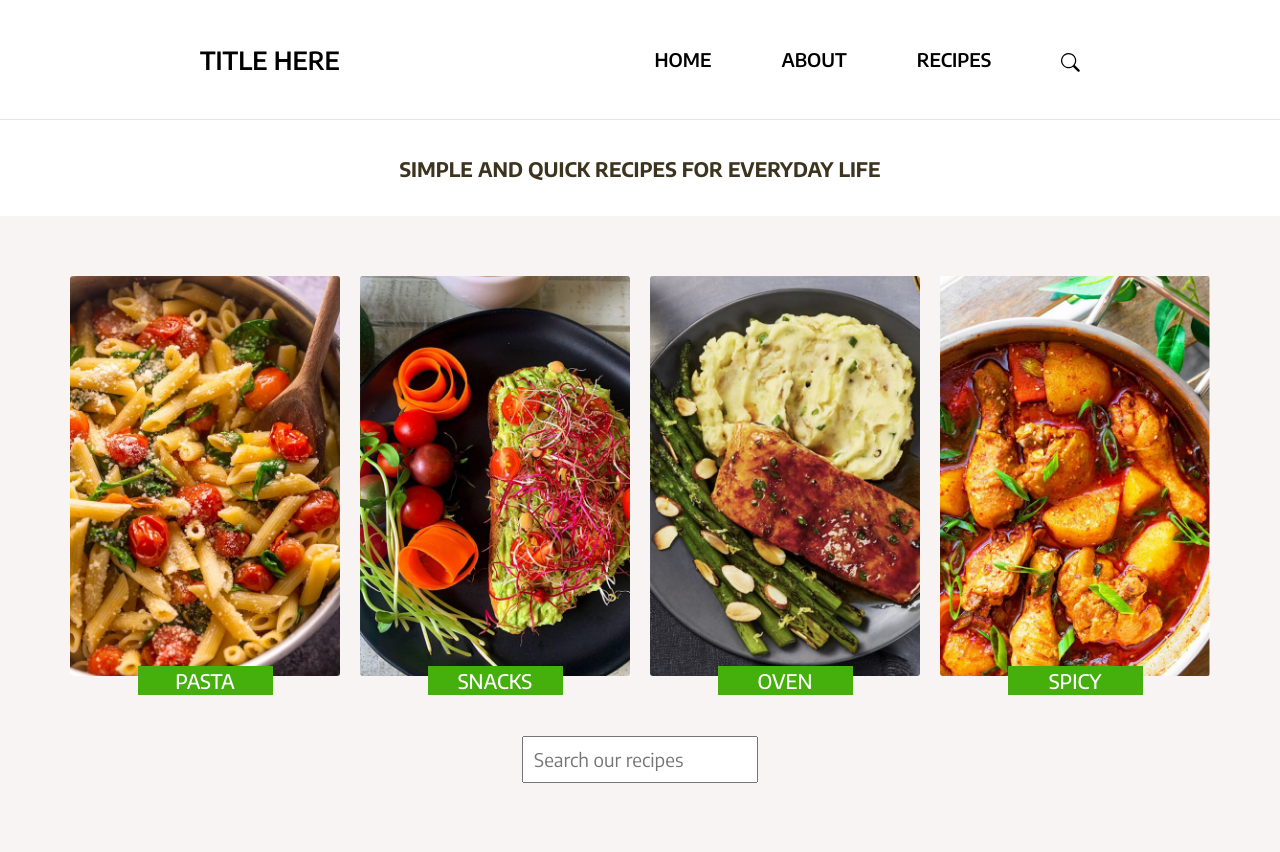
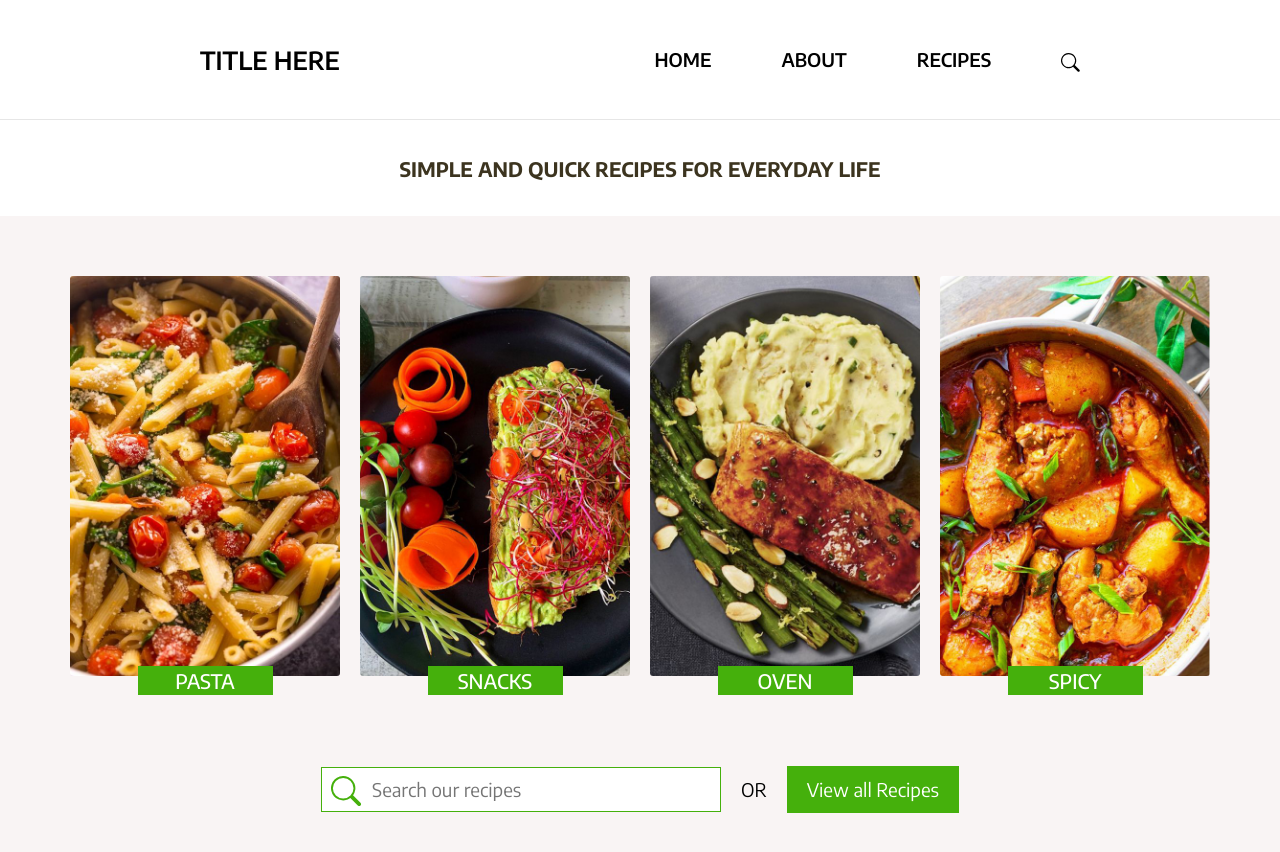
Before and after one commit to AnnaAn01/recipe-website, a React (Create React App) app: page / in a window 1280 px wide. Shown: the top 852 px of the page. Built offline with nearby package versions, Linux system fonts and the light colour scheme.

Commit message:
styling search bar

```diff
--- a/src/components/HomePage/HomePage.css
+++ b/src/components/HomePage/HomePage.css
@@ -26,7 +26,7 @@
   background-color: rgb(249, 244, 244);
   /* background-color: green; */
   padding: 5rem;
-  height: 110vh;
+  height: 90vh;
   flex-direction: column;
 }
 
@@ -114,13 +114,55 @@
 }
 
 .search-container {
+  margin-top: 3rem;
   font-size: 3rem;
   padding: 5rem;
   justify-content: center;
   align-items: center;
   text-align: center;
+  /* background-color: yellow;
+  margin: auto 14rem; */
+}
+
+.search-icon {
+  position: absolute;
+  justify-content: center;
+  align-items: center;
+
+  font-size: 40px;
+  padding-left: 10px;
+  padding-top: 10px;
+  color: rgba(69, 176, 12, 1);
 }
 
 .search-input {
+  width: 40rem;
   padding: 1rem;
+  padding-left: 5rem;
+  color: green;
+  border: 1px solid rgba(69, 176, 12, 1);
+  box-sizing: border-box;
 }
+
+.search-input:focus {
+  outline: none !important;
+
+  border: 2px solid rgba(69, 176, 12, 1);
+  box-shadow: 0 0 5px rgba(69, 176, 12, 0.5);
+  /* border: 3px solid rgba(69, 176, 12, 1); */
+}
+
+/* .search-input::placeholder {
+  padding-left: 40px;
+} */
+
+.search__or-span {
+  padding: 2rem;
+}
+
+.search__view-all-span {
+  padding: 1.2rem 2rem;
+  background-color: rgba(69, 176, 12, 1);
+  color: #fff;
+  cursor: pointer;
+}
--- a/src/components/HomePage/HomePage.js
+++ b/src/components/HomePage/HomePage.js
@@ -1,56 +1,6 @@
-// import React from "react";
-// import "./HomePage.css";
-// import bg1 from "../../images-src/background-concrete-wall.jpg";
-// import homepageMain1 from "../../images-src/homepage-main-1.jpg";
-
-// const HomePage = () => {
-//   return (
-//     <>
-//       <div className="homepage">
-//         <div className="homepage__container">
-//           <section className="homepage__first-section">
-//             <div className="homepage__title-area">
-//               <h1 className="homepage__title-h1">
-//                 SIMPLE AND QUICK RECIPES FOR EVERYDAY LIFE
-//               </h1>
-//             </div>
-//             <div className="homepage__main-content">
-//               <article className="homepage__main-content">
-//                 <div className="main-content__wrapper">
-//                   <img
-//                     className="homepage__main-img"
-//                     src={homepageMain1}
-//                     alt=""
-//                   />
-//                   <img
-//                     className="homepage__main-img"
-//                     src={homepageMain1}
-//                     alt=""
-//                   />
-//                   <img
-//                     className="homepage__main-img"
-//                     src={homepageMain1}
-//                     alt=""
-//                   />
-//                   <img
-//                     className="homepage__main-img"
-//                     src={homepageMain1}
-//                     alt=""
-//                   />
-//                 </div>
-//               </article>
-//             </div>
-//           </section>
-//         </div>
-//       </div>
-//     </>
-//   );
-// };
-
-// export default HomePage;
-
 import React from "react";
 import "./HomePage.css";
+import { BsSearch } from "react-icons/bs";
 
 import homepageMain1 from "../../images-src/homepage-main-1.jpg";
 
@@ -91,11 +41,14 @@ const HomePage = () => {
             </div>
           </div>
           <div className="search-container">
+            <BsSearch className="search-icon" />
             <input
               className="search-input"
               type="text"
               placeholder="Search our recipes"
             />
+            <span className="search__or-span">OR</span>
+            <span className="search__view-all-span">View all Recipes</span>
           </div>
         </section>
       </div>
```
